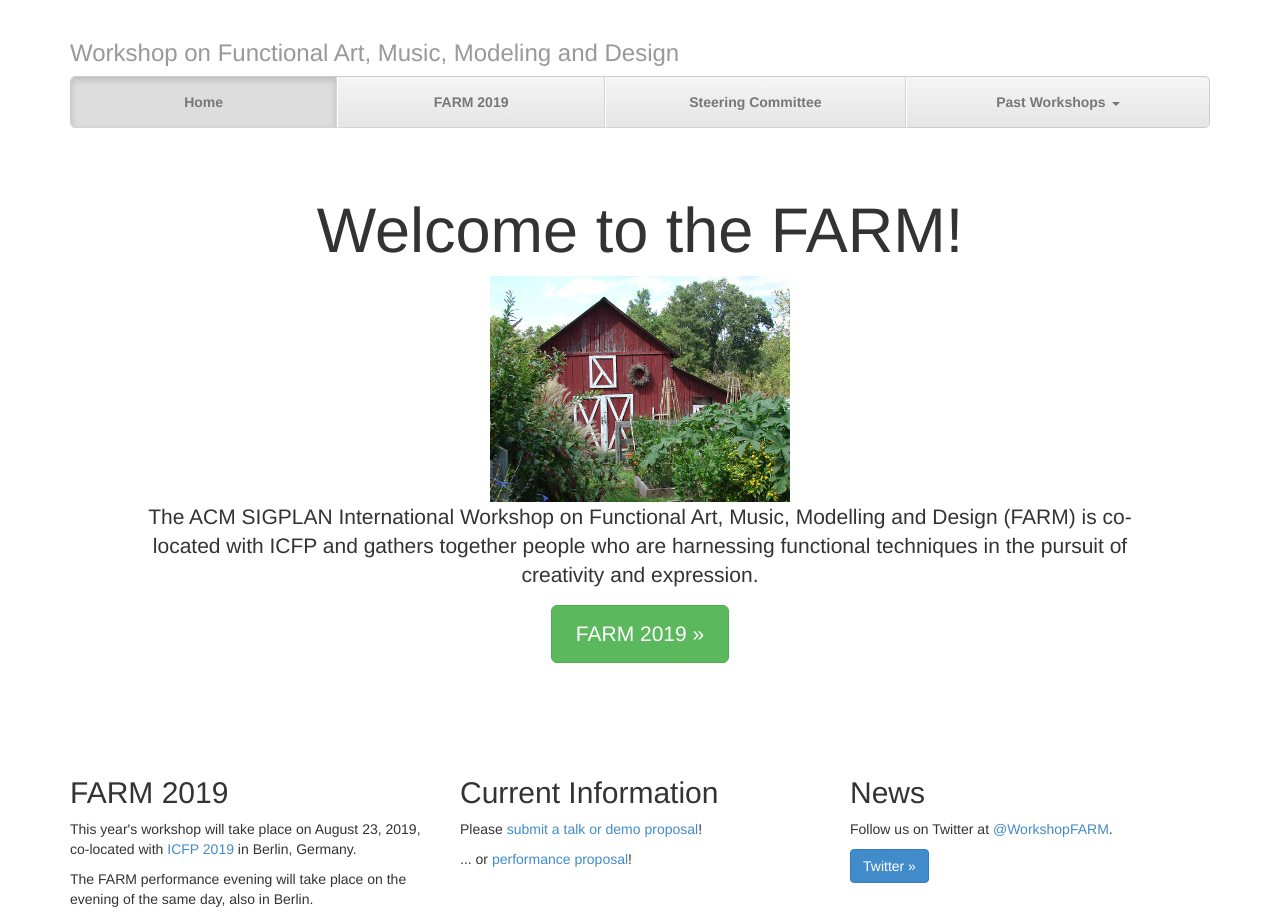
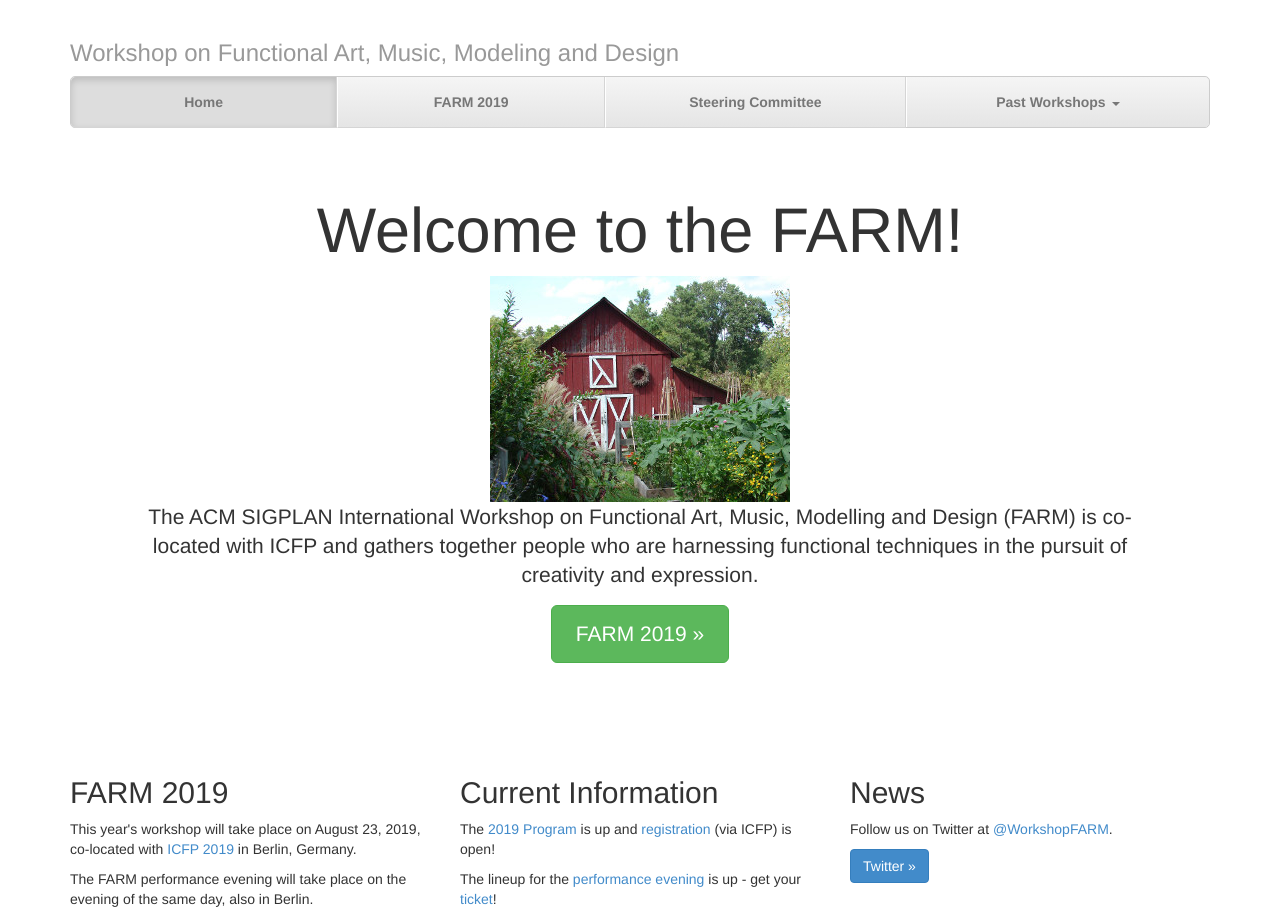
Before and after one commit to functional-art/functional-art.github.com, a Jekyll site: the page built from index.html, in a window 1280 px wide. Built offline with Jekyll 4.4.1, drawn with Linux system fonts in a browser that asks for light colours; nearby versions of some CDN libraries.

Commit message:
Link program, performance lineup

```diff
--- a/index.html
+++ b/index.html
@@ -72,17 +72,14 @@ functional techniques in the pursuit of creativity and expression.
        </div>
         <div class="col-lg-4">
 	  <h2>Current Information</h2>
-	  <p>
-          Please <a href="https://easychair.org/conferences/?conf=farm2019">submit
-            a talk or demo proposal</a>!
-	  </p>
-	  <p>... or <a href="https://functional-art.org/2019/call-for-performances.html">performance proposal</a>!</p>
-
-	  <!-- <p>The <a href="/2019/">2019 Program</a> is -->
-	  <!--   up!</p> -->
-          <!-- <p>The lineup for -->
-          <!-- the <a href="/2019/performance.html">performance -->
-          <!-- evening</a> is up!</p> -->
+	  <p>The <a href="/2019/">2019 Program</a> is
+	    up
+	    and <a href="https://regmaster4.com/2019conf/ICFP19/register.php">registration</a>
+	    (via ICFP) is open!</p>
+          <p>The lineup for
+          the <a href="/2019/performance.html">performance
+              evening</a> is up -
+            get your <a href="/2019/performance.html">ticket</a>!</p>
        </div>
         <div class="col-lg-4">
           <h2>News</h2>
```
